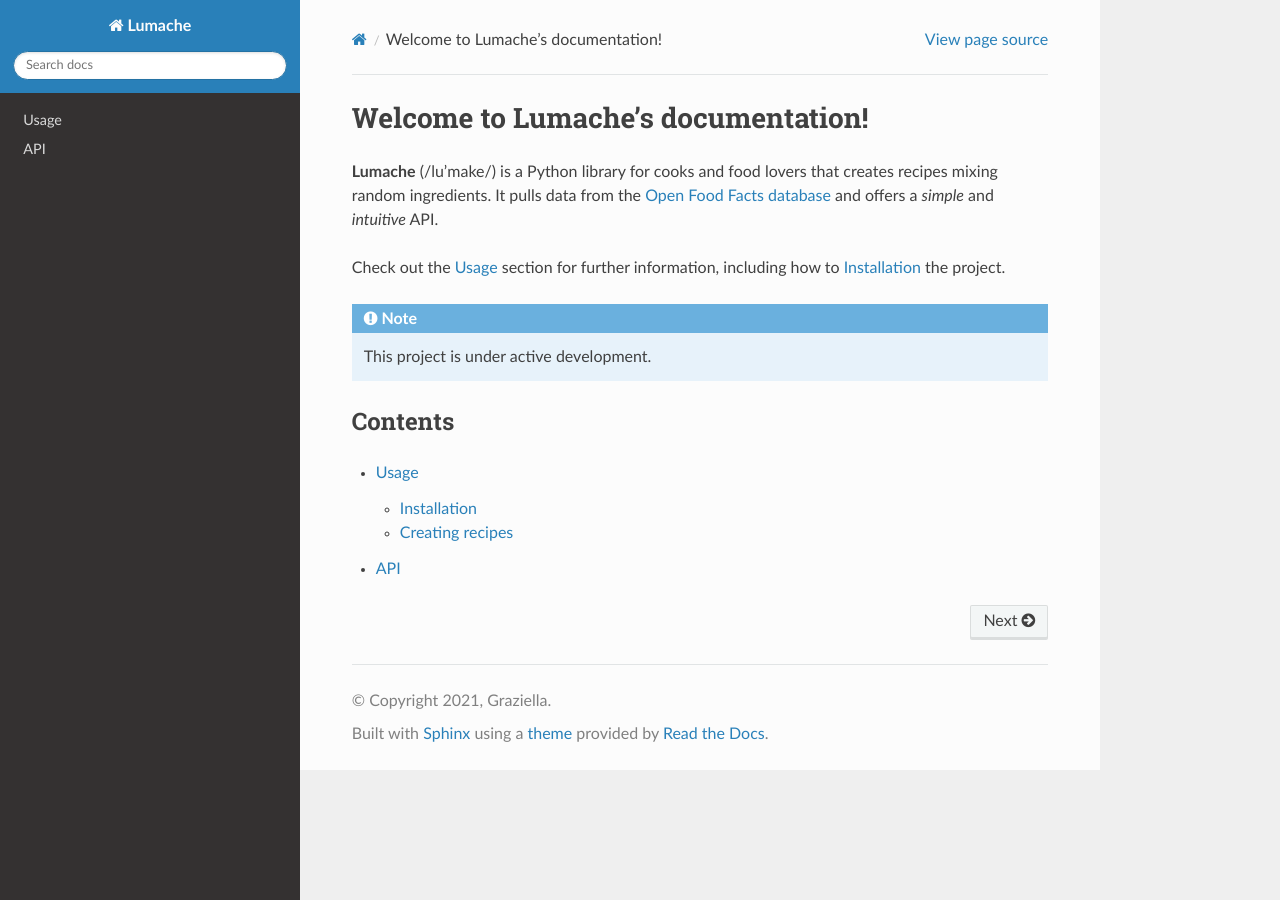
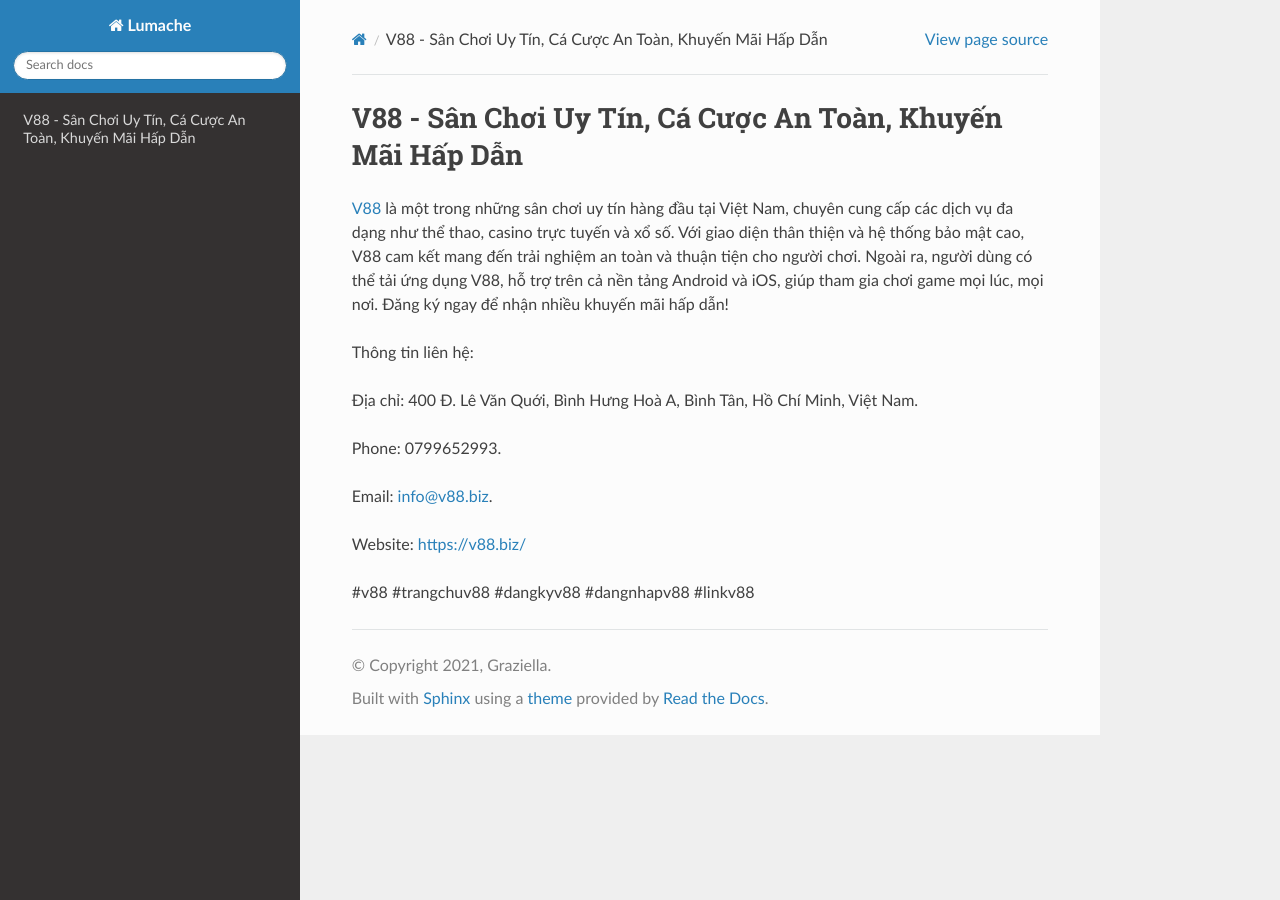
Before and after one commit to syvan0897/v88biz, a Sphinx documentation site: the page built from docs/source/index.rst, in a window 1280 px wide. Built offline with Sphinx 7.4.7 and the Read the Docs theme 3.1.0, drawn with Linux system fonts in a browser that asks for light colours.

Commit message:
Update index.rst

```diff
--- a/docs/source/index.rst
+++ b/docs/source/index.rst
@@ -1,22 +1,16 @@
-Welcome to Lumache's documentation!
+V88 - Sân Chơi Uy Tín, Cá Cược An Toàn, Khuyến Mãi Hấp Dẫn
 ===================================
 
-**Lumache** (/lu'make/) is a Python library for cooks and food lovers
-that creates recipes mixing random ingredients.
-It pulls data from the `Open Food Facts database <https://world.openfoodfacts.org/>`_
-and offers a *simple* and *intuitive* API.
+`V88 <https://v88.biz/>`_ là một trong những sân chơi uy tín hàng đầu tại Việt Nam, chuyên cung cấp các dịch vụ đa dạng như thể thao, casino trực tuyến và xổ số. Với giao diện thân thiện và hệ thống bảo mật cao, V88 cam kết mang đến trải nghiệm an toàn và thuận tiện cho người chơi. Ngoài ra, người dùng có thể tải ứng dụng V88, hỗ trợ trên cả nền tảng Android và iOS, giúp tham gia chơi game mọi lúc, mọi nơi. Đăng ký ngay để nhận nhiều khuyến mãi hấp dẫn!
 
-Check out the :doc:`usage` section for further information, including
-how to :ref:`installation` the project.
+Thông tin liên hệ:
 
-.. note::
+Địa chỉ: 400 Đ. Lê Văn Quới, Bình Hưng Hoà A, Bình Tân, Hồ Chí Minh, Việt Nam.
 
-   This project is under active development.
+Phone: 0799652993.
 
-Contents
---------
+Email: info@v88.biz.
 
-.. toctree::
+Website: https://v88.biz/
 
-   usage
-   api
+#v88 #trangchuv88 #dangkyv88 #dangnhapv88 #linkv88
```
